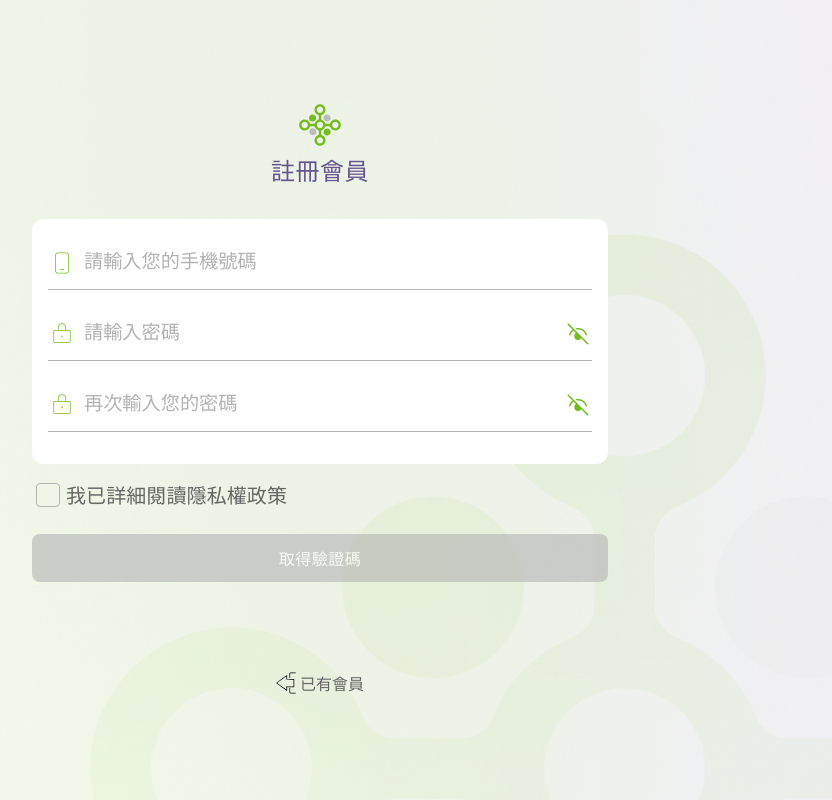
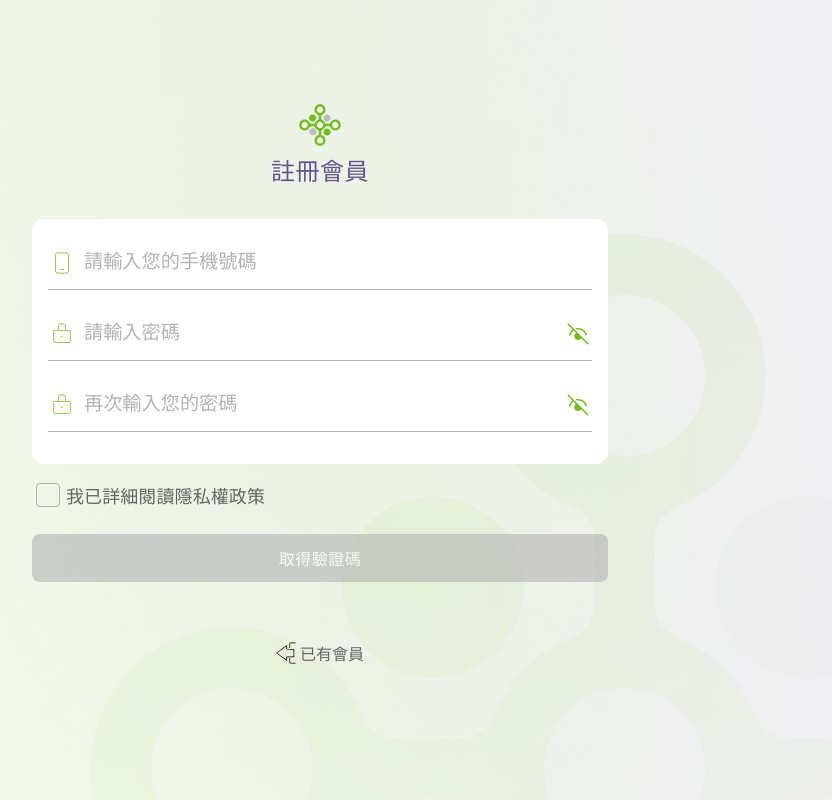
Before and after one commit to kerwinwork923/raphael, a Nuxt app: page /register in a window 1280 px wide. Shown: the whole page, without its empty margins (320-1152 px from the left). Built offline with nearby package versions, Linux system fonts and the light colour scheme.

Commit message:
fix: 註冊會員&登入會員高度

```diff
--- a/pages/login.vue
+++ b/pages/login.vue
@@ -223,7 +223,7 @@
         gap: 4px;
         margin: 0 auto;
         width: 100%;
-        margin-top: 120px;
+        margin-top: 60px;
         text-align: center;
         text-decoration: none;
         color: #666;
--- a/pages/register.vue
+++ b/pages/register.vue
@@ -745,7 +745,7 @@ export default {
       a{
         text-decoration: none;
         color: #666;
-        font-size: 1.25rem;
+        font-size: 1.125rem;
         letter-spacing: 0.09px;
         font-weight: 400;
 
@@ -788,7 +788,7 @@ export default {
         gap: 4px;
         margin: 0 auto;
         width: 100%;
-        margin-top: 90px;
+        margin-top: 60px;
         text-align: center;
         text-decoration: none;
         color: #666;
```
